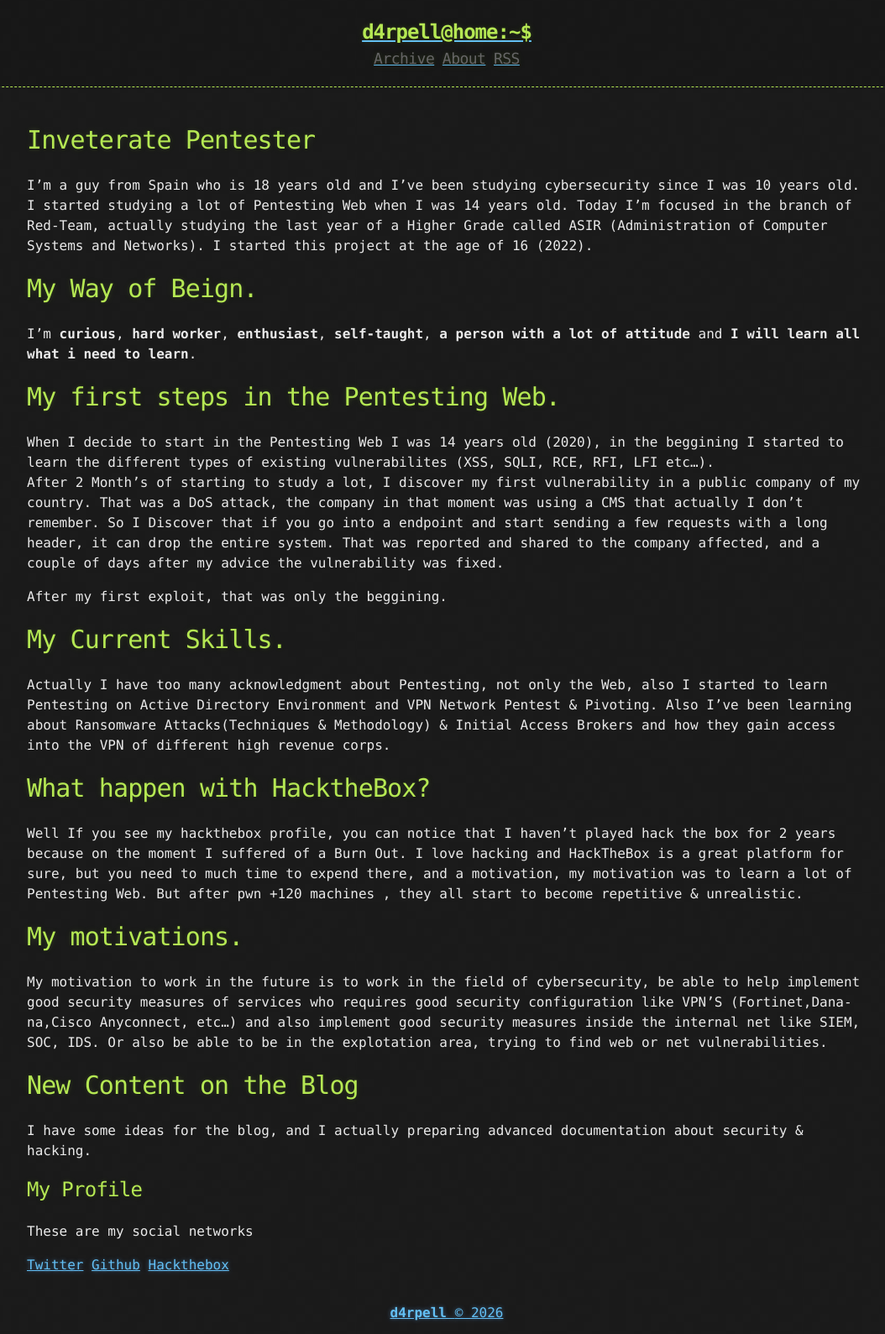
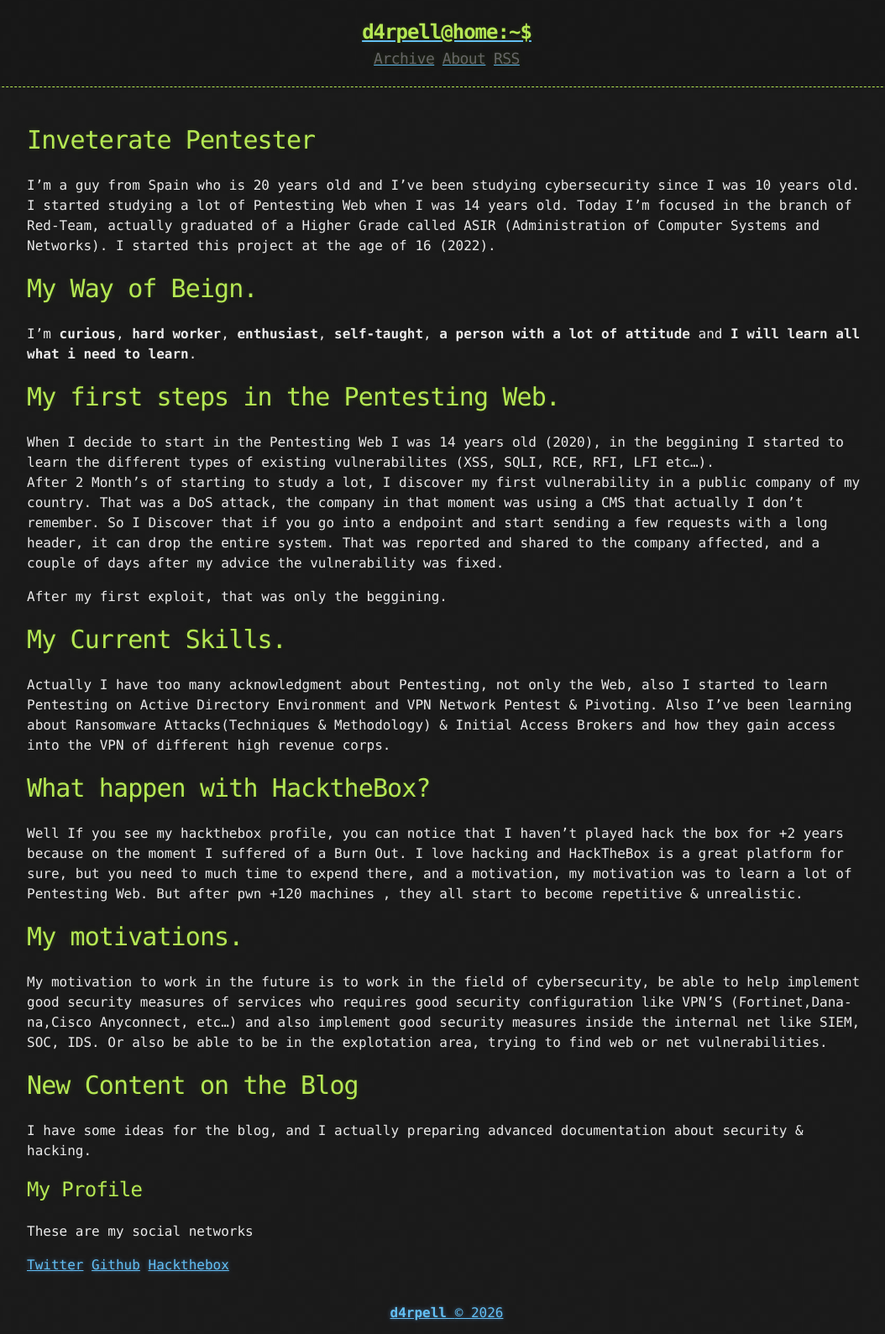
Before and after one commit to d4rpell/d4rpell.github.io, a Jekyll site: the page built from about.md, in a window 1280 px wide. Shown: the whole page at 84% size, without its empty margins (108-1162 px from the left). Built offline with Jekyll 4.4.1, drawn with Linux system fonts in a browser that asks for light colours.

Commit message:
Update 2026 Year :)

```diff
--- a/about.md
+++ b/about.md
@@ -4,7 +4,7 @@ title: About
 ---
 
 # Inveterate Pentester
-I'm a guy from Spain who is 18 years old and I’ve been studying cybersecurity since I was 10 years old. I started studying a lot of Pentesting Web when I was 14 years old. Today I’m focused in the branch of Red-Team, actually studying the last year of a Higher Grade called ASIR (Administration of Computer Systems and Networks). I started this project at the age of 16 (2022).
+I'm a guy from Spain who is 20 years old and I’ve been studying cybersecurity since I was 10 years old. I started studying a lot of Pentesting Web when I was 14 years old. Today I’m focused in the branch of Red-Team, actually graduated of a Higher Grade called ASIR (Administration of Computer Systems and Networks). I started this project at the age of 16 (2022).
 
 # My Way of Beign.
 I'm **curious**, **hard worker**, **enthusiast**, **self-taught**, **a person with a lot of attitude** and **I will learn all what i need to learn**.
@@ -20,7 +20,7 @@ After my first exploit, that was only the beggining.
 Actually I have too many acknowledgment about Pentesting, not only the Web, also I started to learn Pentesting on Active Directory Environment and VPN Network Pentest & Pivoting. Also I've been learning about Ransomware Attacks(Techniques & Methodology) & Initial Access Brokers and how they gain access into the VPN of different high revenue corps.
 
 # What happen with HacktheBox?
-Well If you see my hackthebox profile, you can notice that I haven't played hack the box for 2 years because on the moment I suffered of a Burn Out.
+Well If you see my hackthebox profile, you can notice that I haven't played hack the box for +2 years because on the moment I suffered of a Burn Out.
 I love hacking and HackTheBox is a great platform for sure, but you need to much time to expend there, and a motivation, my motivation was to learn a lot of Pentesting Web. But after pwn +120 machines , they all start to become repetitive & unrealistic.
 
 # My motivations.
```
